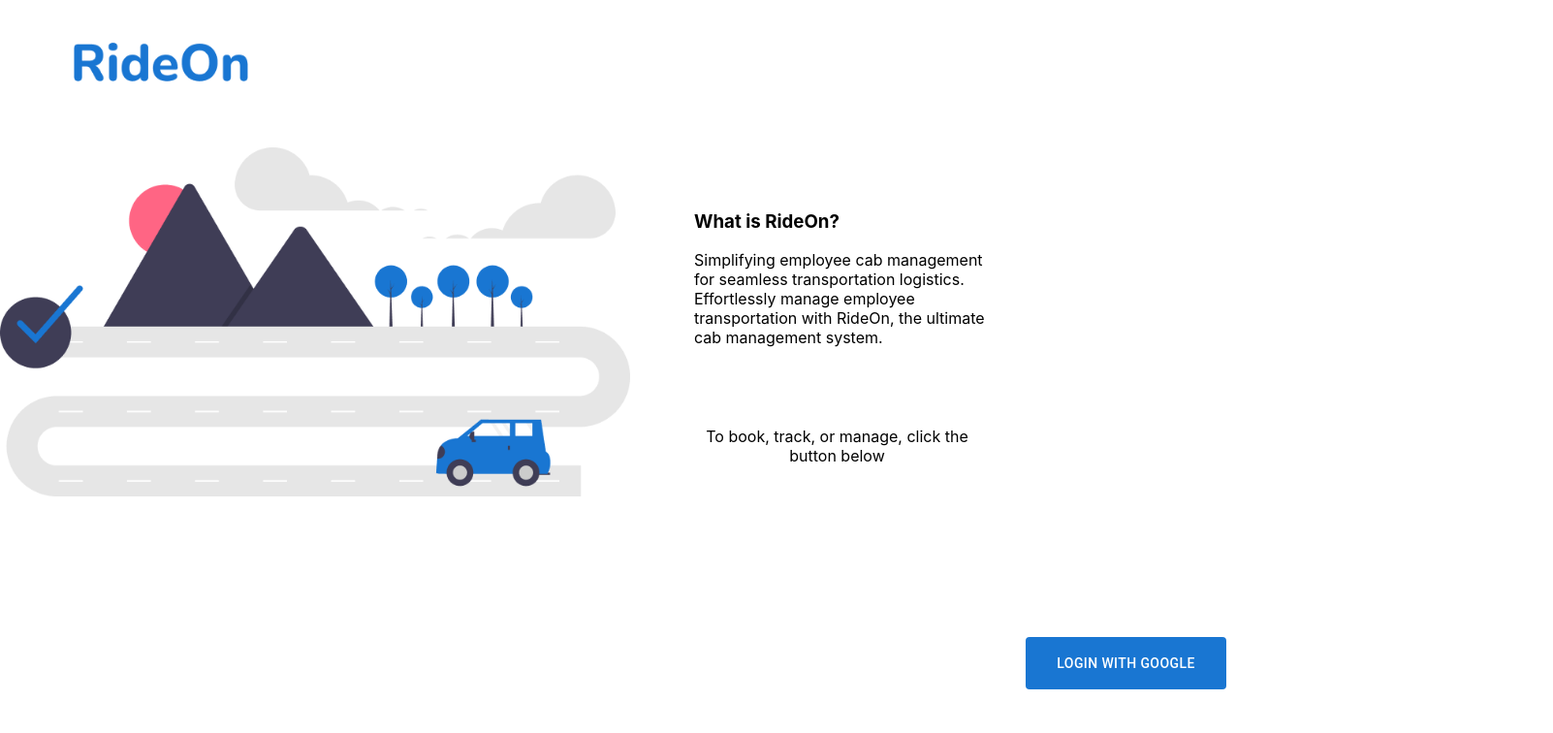
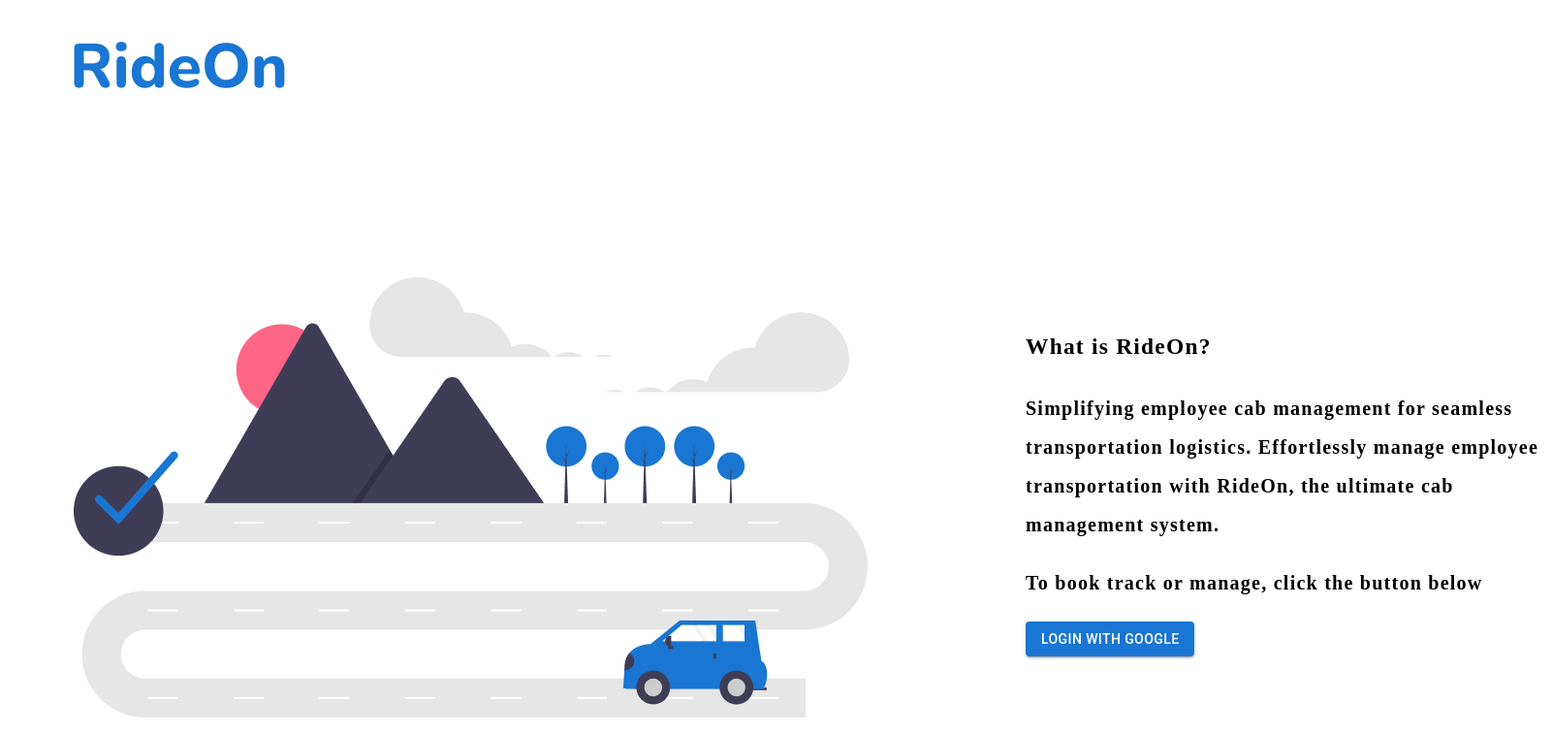
Before and after one commit to UI-GGN/CBP3-Team-RideOn, a React (Create React App) app: page / in a window 1280 px wide. Shown: the top 756 px of the page at 97% size, 1602 px wide, since content can reach past the window. Built offline with nearby package versions, Linux system fonts and the light colour scheme.

Commit message:
fix: modify and fix css for login page [Aishwarya][RideOn13]

```diff
--- a/src/App.css
+++ b/src/App.css
@@ -52,16 +52,3 @@ App {
   margin: 36px;
   text-align: center;
 }
-#button {
-  padding: 0px 16px;
-  gap: 16px;
-  position: absolute;
-  width: 207px;
-  height: 54.11px;
-  left: 1058px;
-  top: 657px;
-  background: #1976d2;
-  radius: 4px;
-  color: #ffffff;
-  backgroundcolor: #1976d2;
-}
--- a/src/App.js
+++ b/src/App.js
@@ -1,6 +1,6 @@
 import React from "react";
 import "./App.css";
-import Login from "./pages/login/login";
+import Login from "./pages/login/Login";
 
 function App() {
   return (
--- /dev/null
+++ b/src/pages/login/Login.css
@@ -0,0 +1,38 @@
+.header {
+  position: absolute;
+  height: 87px;
+  left: 76px;
+  top: 43px;
+}
+
+.login-body {
+  display: flex;
+  flex-direction: row;
+  justify-content: space-between;
+}
+
+.body-left {
+  position: absolute;
+  width: 819px;
+  height: 454px;
+  left: 76px;
+  top: 286px;
+}
+
+.body-right {
+  position: absolute;
+  width: 544px;
+  height: 397.11px;
+  left: 1058px;
+  top: 314px;
+}
+
+.intro-text {
+  font-family: "Nunito";
+  font-style: normal;
+  font-weight: 700;
+  font-size: 20px;
+  line-height: 40px;
+  /* or 169% */
+  letter-spacing: 1.25px;
+}
--- /dev/null
+++ b/src/pages/login/Login.js
@@ -0,0 +1,40 @@
+import React from "react";
+import {Button} from "@mui/material";
+import img from "../../images/Login.png";
+import logo from "../../images/Logo.png";
+import "./Login.css";
+
+function Login() {
+  return (
+    <div>
+      <div className="login-header">
+        <header className="header">
+          <img src={logo} />
+        </header>
+      </div>
+      <body className="login-body">
+        <div className="body-left">
+          <img src={img} />
+        </div>
+        <div className="body-right">
+          <div>
+            <p className="intro-text">
+              <h3>What is RideOn?</h3>
+              <p>
+                Simplifying employee cab management for seamless transportation logistics.
+                Effortlessly manage employee transportation with RideOn, the ultimate cab
+                management system.
+              </p>
+              <p>To book track or manage, click the button below</p>
+            </p>
+            <Button variant="contained" size="medium">
+              LOGIN WITH GOOGLE
+            </Button>
+          </div>
+        </div>
+      </body>
+    </div>
+  );
+}
+
+export default Login;
--- a/src/pages/login/login.js
+++ /dev/null
@@ -1,39 +0,0 @@
-import React from "react";
-import {Button} from "@mui/material";
-import img from "../../images/login.png";
-import logo from "../../images/Logo.png";
-function Login() {
-  return (
-    <div>
-      <div className="App">
-        <header className="App-header">
-          <img src={logo} width={180} />
-        </header>
-      </div>
-      <body>
-        <div className="Parent1">
-          <div className="child1">
-            <img src={img} width={650} />
-          </div>
-          <div className="Parent2">
-            <div className="child2">
-              <p style={{"text-align": "left"}}>
-                <h3>What is RideOn?</h3>
-                Simplifying employee cab management for seamless <b></b>
-                transportation logistics. Effortlessly manage <b></b>
-                employee transportation with RideOn, the ultimate <b></b>
-                cab management system.
-              </p>
-            </div>
-            <div className="child3">
-              <p>To book, track, or manage, click the button below</p>
-              <Button id="button">login with google</Button>
-            </div>
-          </div>
-        </div>
-      </body>
-    </div>
-  );
-}
-
-export default Login;
```
Also changed, not shown: src/images/Login.png (renamed from src/images/login.png), src/pages/login/login.scss (deleted).
